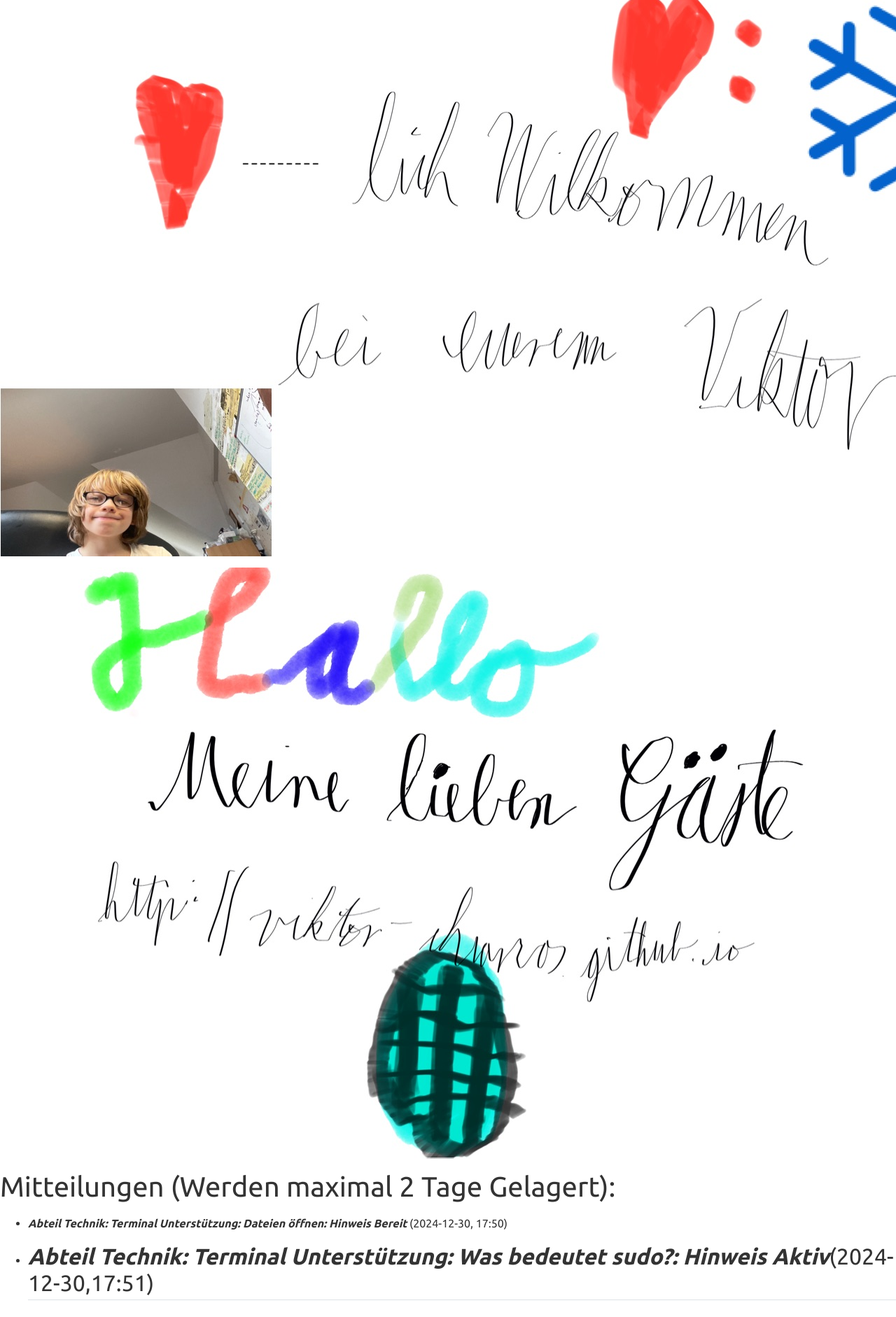
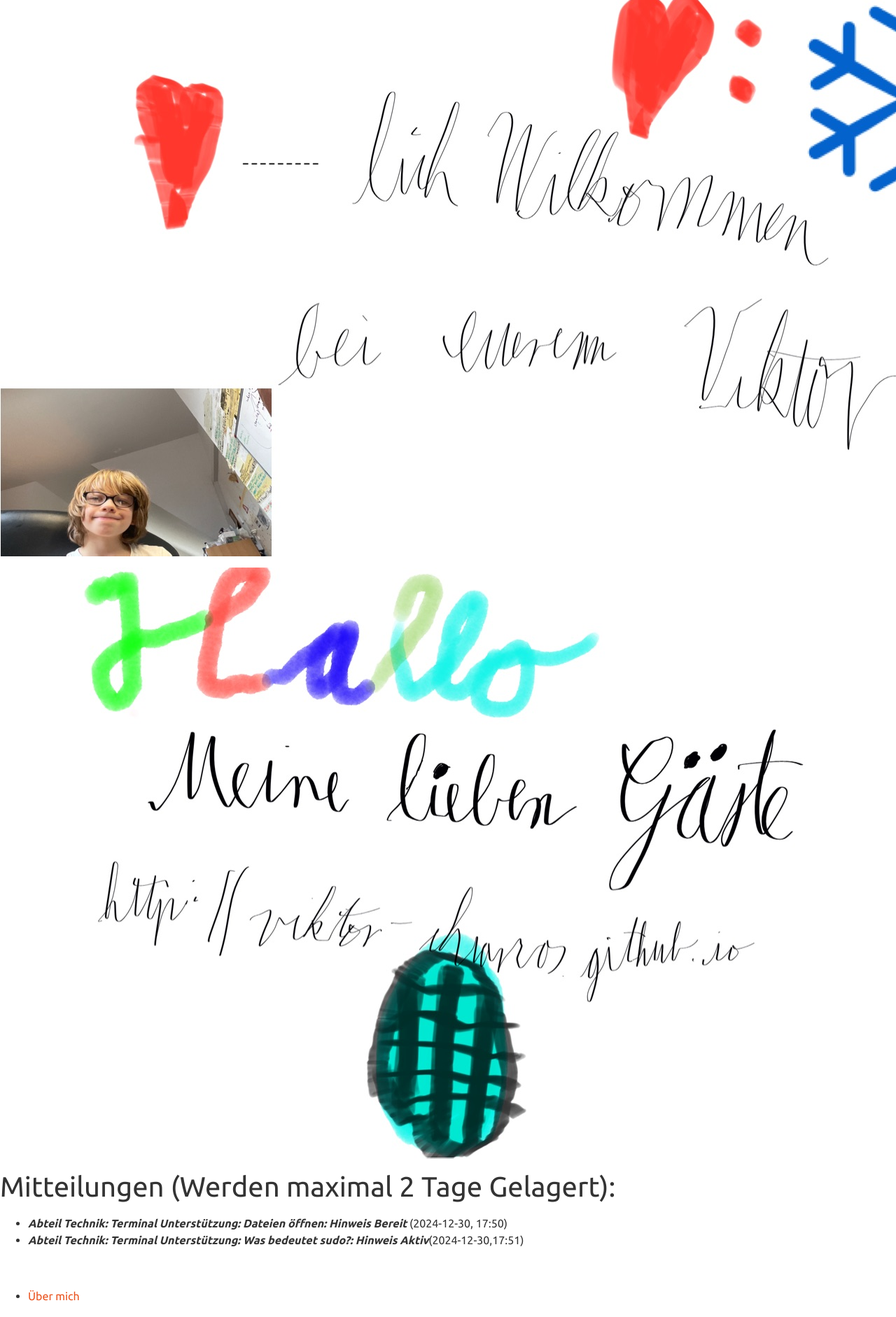
Before and after one commit to viktor-chiarcos/viktor-chiarcos.github.io, a Jekyll site: the page built from index.md, in a window 1280 px wide. Shown: the part 109-1991 px from the top of the page at 70% size. Built offline with Jekyll 4.4.1, drawn with Linux system fonts in a browser that asks for light colours.

Commit message:
Update index.md

```diff
--- a/index.md
+++ b/index.md
@@ -11,8 +11,9 @@
 # Mitteilungen (Werden maximal 2 Tage Gelagert):
 - ***Abteil Technik: Terminal Unterstützung: Dateien öffnen: Hinweis Bereit*** (2024-12-30, 17:50)
 - ***Abteil Technik: Terminal Unterstützung: Was bedeutet sudo?: Hinweis Aktiv***(2024-12-30,17:51)
--
--
+
+&nbsp;
+
 - [Über mich](about)
 
    Das ist noch eine Baustelle.
```
